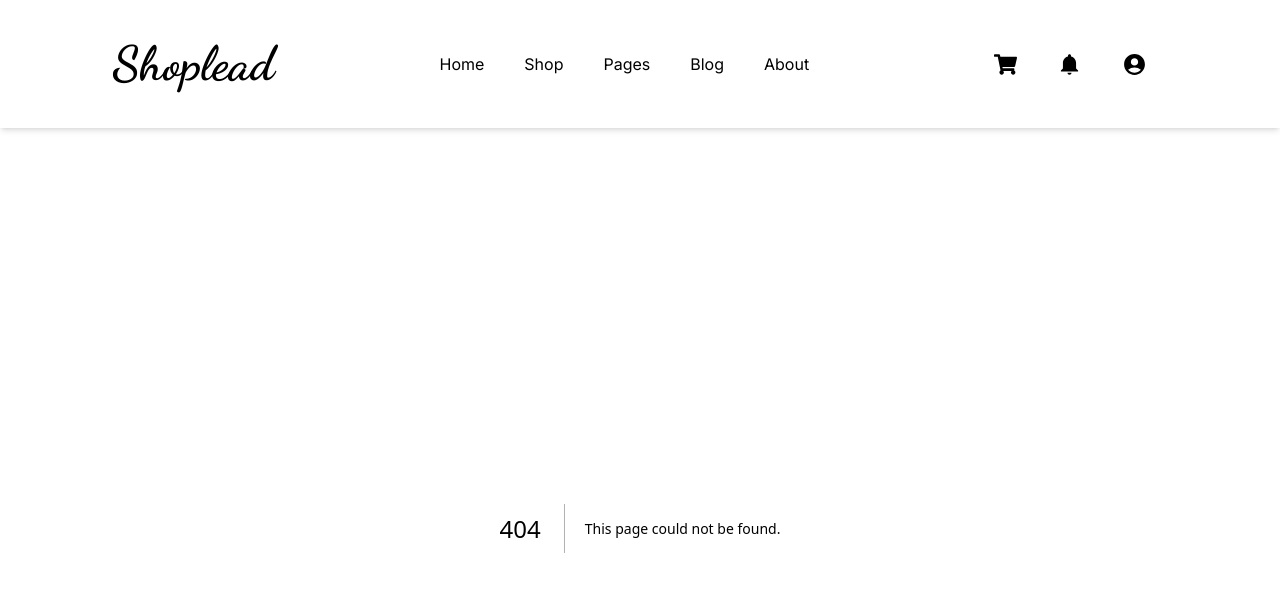
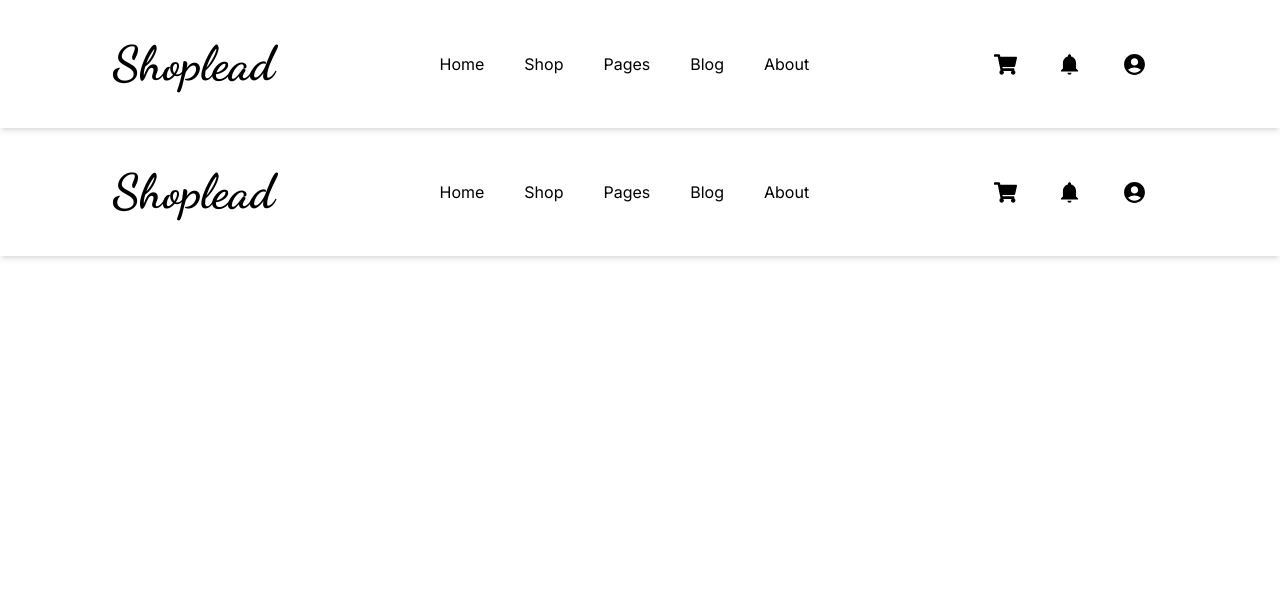
Before and after one commit to ismylsmylv/TailwindPractices, a Next.js app: page /navbar in a window 1280 px wide. Before the commit this address had no page. Shown: the top 592 px of the page. Built offline with nearby package versions, Linux system fonts and the light colour scheme.

Commit message:
basic navigation added, file structure fixed

```diff
--- /dev/null
+++ b/src/app/(pages)/home/page.tsx
@@ -0,0 +1,9 @@
+import React from "react";
+
+type Props = {};
+
+function HomePage({}: Props) {
+  return <div>Home page</div>;
+}
+
+export default HomePage;
--- /dev/null
+++ b/src/app/(pages)/shop/page.tsx
@@ -0,0 +1,9 @@
+import React from "react";
+
+type Props = {};
+
+function ShopPage({}: Props) {
+  return <div>ShopPage</div>;
+}
+
+export default ShopPage;
--- a/src/app/layout.tsx
+++ b/src/app/layout.tsx
@@ -1,7 +1,7 @@
 import type { Metadata } from "next";
 import { Inter } from "next/font/google";
 import "./globals.css";
-import Navbar from "@/components/navbar/page";
+import Navbar from "@/app/navbar/page";
 
 const inter = Inter({ subsets: ["latin"] });
 
--- a/src/components/navbar/page.tsx
+++ b/src/app/navbar/page.tsx
@@ -1,21 +1,35 @@
+"use client";
 import React from "react";
 import { IoMdContact } from "react-icons/io";
 import { FaShoppingCart } from "react-icons/fa";
 import { IoMdNotifications } from "react-icons/io";
 import { MdAccountCircle } from "react-icons/md";
+import { useRouter } from "next/navigation";
+import Link from "next/link";
 type Props = {};
 
 function Navbar({}: Props) {
+  const router = useRouter();
   return (
     <div className="bg-red w-full shadow-md flex place-content-around p-10 items-center	">
       <div className="logo font-Dancing text-5xl font-black cursor-pointer">
         Shoplead
       </div>
       <div className="navs flex  place-content-around items-center	">
-        <div className="nav px-5 capitalize cursor-pointer hover:border-b-4 border-sky-500 ease-in duration-100">
+        <div
+          className="nav px-5 capitalize cursor-pointer hover:border-b-4 border-sky-500 ease-in duration-100"
+          onClick={() => {
+            router.push("home");
+          }}
+        >
           home
         </div>
-        <div className="nav px-5 capitalize cursor-pointer hover:border-b-4 border-sky-500 ease-in duration-100">
+        <div
+          className="nav px-5 capitalize cursor-pointer hover:border-b-4 border-sky-500 ease-in duration-100"
+          onClick={() => {
+            router.push("/shop");
+          }}
+        >
           shop
         </div>
         <div className="nav px-5 capitalize cursor-pointer hover:border-b-4 border-sky-500 ease-in duration-100">
--- a/src/app/page.tsx
+++ b/src/app/page.tsx
@@ -1,5 +1,5 @@
 import Image from "next/image";
-
+import HomePage from "@/app/(pages)/home/page";
 export default function Home() {
-  return <h1>home</h1>;
+  return <HomePage />;
 }
```
